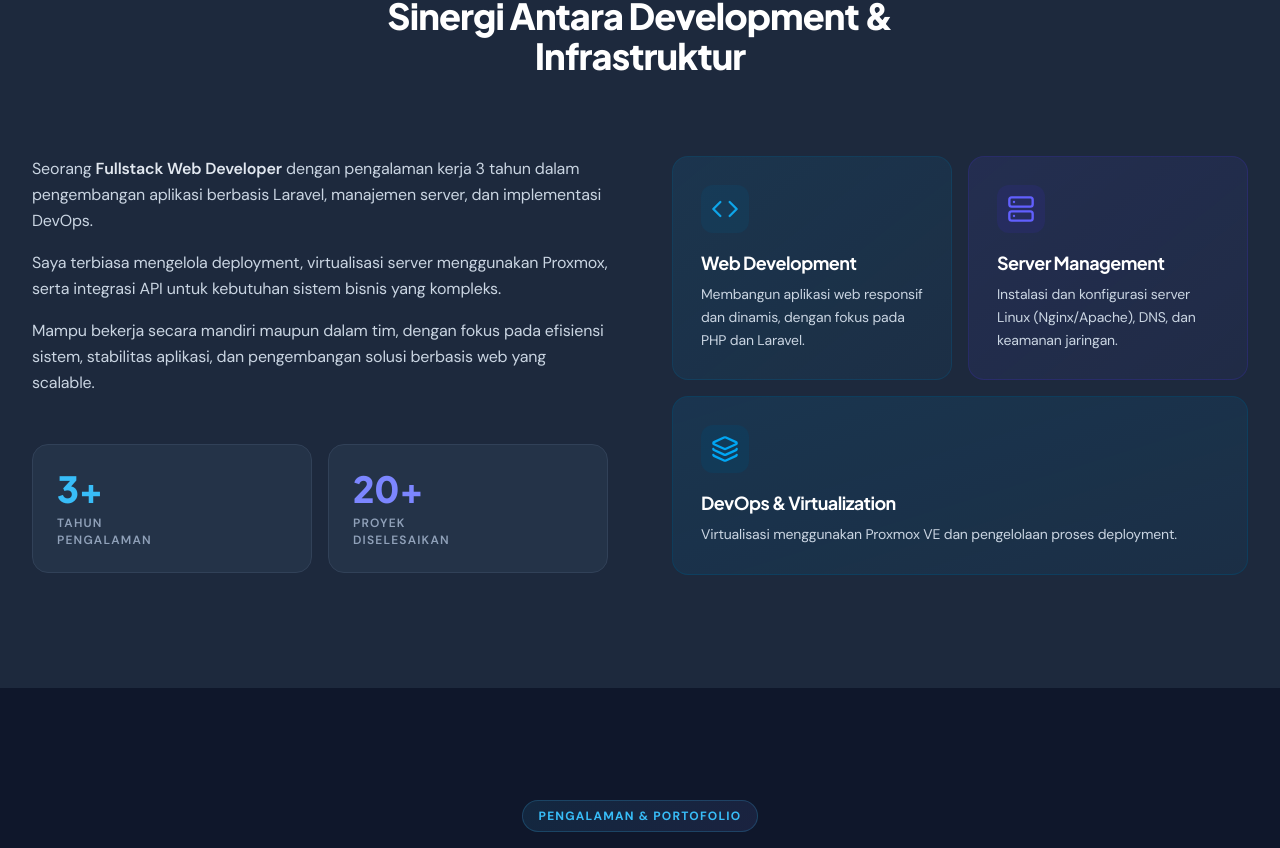
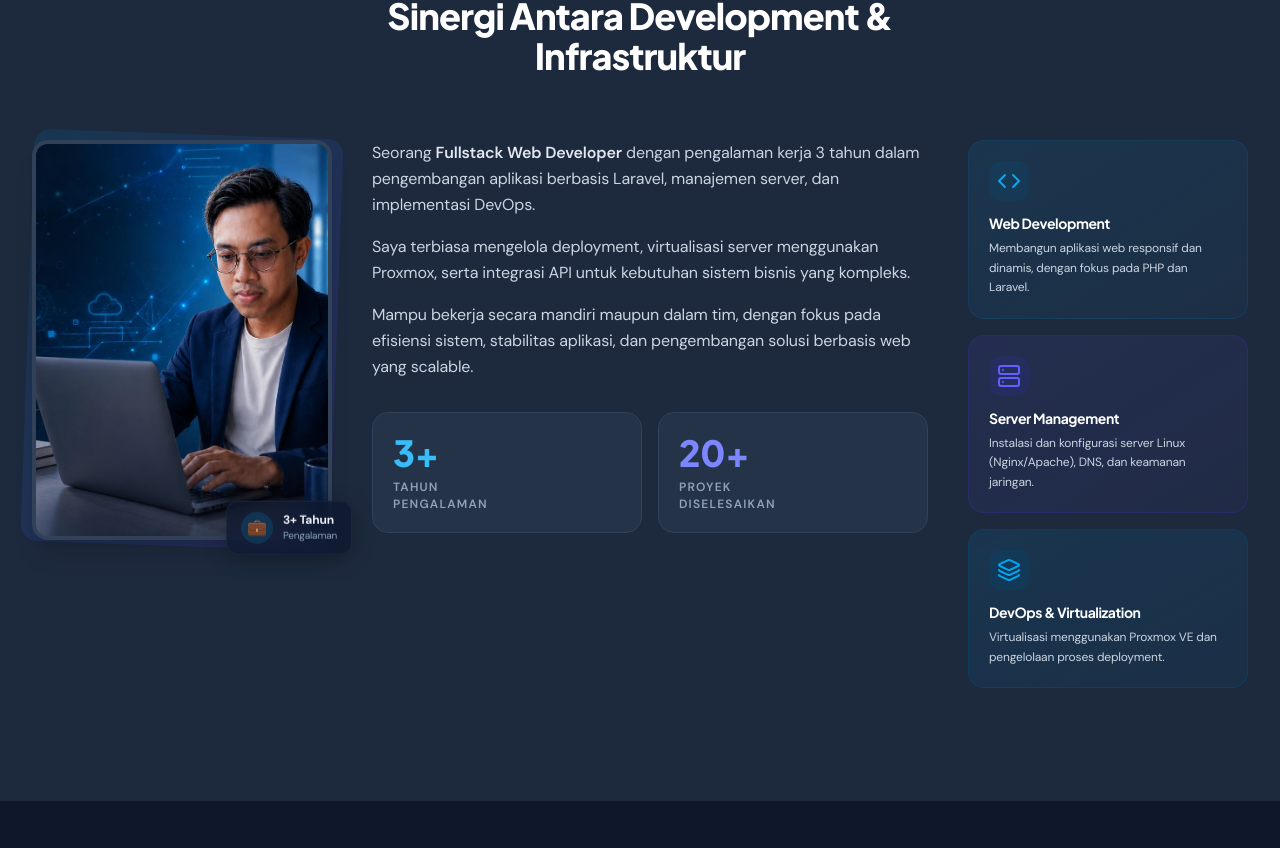
Before and after one commit to fikrizumardev/portfolio-new, a React (Vite) app: page / in a window 1280 px wide. Shown: the part 960-1808 px from the top of the page. Built offline with nearby package versions, Linux system fonts and the light colour scheme.

Commit message:
Tambahan elemen foto di section about

```diff
--- a/src/components/About.tsx
+++ b/src/components/About.tsx
@@ -1,27 +1,28 @@
 import { motion } from 'framer-motion';
 import { Server, Code, Layers } from 'lucide-react';
 import { useLanguage } from '../contexts/LanguageContext';
+import photo2 from '../assets/photo2.jpg';
 
 const About = () => {
   const { t } = useLanguage();
 
   const cards = [
     {
-      icon: <Code size={28} className="text-primary-500" />,
+      icon: <Code size={24} className="text-primary-500" />,
       title: t('about.card1.title'),
       desc: t('about.card1.desc'),
       accent: 'from-primary-500/10 to-primary-500/5 border-primary-100 dark:border-primary-900/50',
       iconBg: 'bg-primary-50 dark:bg-primary-900/30',
     },
     {
-      icon: <Server size={28} className="text-indigo-500" />,
+      icon: <Server size={24} className="text-indigo-500" />,
       title: t('about.card2.title'),
       desc: t('about.card2.desc'),
       accent: 'from-indigo-500/10 to-indigo-500/5 border-indigo-100 dark:border-indigo-900/50',
       iconBg: 'bg-indigo-50 dark:bg-indigo-900/30',
     },
     {
-      icon: <Layers size={28} className="text-sky-500" />,
+      icon: <Layers size={24} className="text-sky-500" />,
       title: t('about.card3.title'),
       desc: t('about.card3.desc'),
       accent: 'from-sky-500/10 to-sky-500/5 border-sky-100 dark:border-sky-900/50',
@@ -39,7 +40,7 @@ const About = () => {
           whileInView={{ opacity: 1, y: 0 }}
           viewport={{ once: true }}
           transition={{ duration: 0.6 }}
-          className="text-center max-w-2xl mx-auto mb-12 md:mb-20"
+          className="text-center max-w-2xl mx-auto mb-12 md:mb-16"
         >
           <span className="section-label mb-3 inline-flex">{t('about.subtitle')}</span>
           <h2 className="font-display text-2xl sm:text-3xl md:text-4xl font-extrabold text-slate-900 dark:text-white tracking-tight">
@@ -47,15 +48,56 @@ const About = () => {
           </h2>
         </motion.div>
 
-        <div className="flex flex-col lg:flex-row gap-10 md:gap-16 items-start">
+        {/* ── Main Layout: Photo | Bio + Stats | Cards ── */}
+        <div className="flex flex-col lg:flex-row gap-8 lg:gap-10 items-start">
 
-          {/* ── Left: Bio ── */}
+          {/* ── Col 1: Photo ── */}
           <motion.div
             initial={{ opacity: 0, x: -30 }}
             whileInView={{ opacity: 1, x: 0 }}
             viewport={{ once: true }}
-            transition={{ duration: 0.6 }}
-            className="lg:w-1/2"
+            transition={{ duration: 0.7 }}
+            className="w-full lg:w-[280px] xl:w-[300px] flex-shrink-0"
+          >
+            <div className="relative mx-auto w-full max-w-[260px] sm:max-w-[300px] lg:max-w-none">
+              {/* Decorative tilt bg */}
+              <div className="absolute inset-0 bg-gradient-to-br from-primary-100 to-indigo-100 dark:from-primary-900/40 dark:to-indigo-900/40 rounded-2xl transform rotate-2 scale-[1.03]" />
+
+              {/* Photo frame */}
+              <div className="relative rounded-2xl overflow-hidden border-4 border-white dark:border-slate-700 shadow-xl aspect-[3/4]">
+                <img
+                  src={photo2}
+                  alt="Fikri Zumar"
+                  className="w-full h-full object-cover object-top"
+                />
+                {/* Subtle gradient overlay at bottom */}
+                <div className="absolute inset-x-0 bottom-0 h-1/3 bg-gradient-to-t from-slate-900/40 to-transparent" />
+              </div>
+
+              {/* Floating experience badge */}
+              <motion.div
+                animate={{ y: [0, -6, 0] }}
+                transition={{ duration: 3.5, repeat: Infinity, ease: 'easeInOut' }}
+                className="absolute -bottom-4 -right-3 sm:-right-5 glass dark:glass-dark px-3.5 py-2.5 rounded-xl flex items-center gap-2.5 shadow-lg"
+              >
+                <div className="w-8 h-8 bg-primary-100 dark:bg-primary-900/50 rounded-full flex items-center justify-center flex-shrink-0">
+                  <span className="text-base">💼</span>
+                </div>
+                <div>
+                  <p className="text-xs font-extrabold text-slate-900 dark:text-slate-100 leading-tight">3+ Tahun</p>
+                  <p className="text-[10px] text-slate-500 dark:text-slate-400">Pengalaman</p>
+                </div>
+              </motion.div>
+            </div>
+          </motion.div>
+
+          {/* ── Col 2: Bio + Stats ── */}
+          <motion.div
+            initial={{ opacity: 0, y: 20 }}
+            whileInView={{ opacity: 1, y: 0 }}
+            viewport={{ once: true }}
+            transition={{ duration: 0.6, delay: 0.1 }}
+            className="flex-1 min-w-0 mt-6 lg:mt-0"
           >
             <div className="space-y-4 text-slate-600 dark:text-slate-300 text-sm sm:text-base leading-relaxed">
               <p>
@@ -68,14 +110,14 @@ const About = () => {
             </div>
 
             {/* Stats */}
-            <div className="mt-8 md:mt-12 grid grid-cols-2 gap-4">
+            <div className="mt-8 grid grid-cols-2 gap-4">
               {[
                 { value: '3+', label: t('about.stats.years'), sub: t('about.stats.exp'), color: 'text-primary-600 dark:text-primary-400' },
                 { value: '20+', label: t('about.stats.projects'), sub: t('about.stats.completed'), color: 'text-indigo-600 dark:text-indigo-400' },
               ].map((stat, i) => (
                 <div
                   key={i}
-                  className="p-4 sm:p-6 rounded-2xl bg-slate-50 dark:bg-slate-700/40 border border-slate-100 dark:border-slate-700"
+                  className="p-4 sm:p-5 rounded-2xl bg-slate-50 dark:bg-slate-700/40 border border-slate-100 dark:border-slate-700"
                 >
                   <div className={`font-display text-3xl sm:text-4xl font-extrabold ${stat.color}`}>{stat.value}</div>
                   <div className="mt-1.5 text-[10px] sm:text-xs font-semibold text-slate-500 dark:text-slate-400 uppercase tracking-widest leading-snug">
@@ -84,30 +126,46 @@ const About = () => {
                 </div>
               ))}
             </div>
+
+            {/* Cards — visible on mobile/tablet below bio, hidden on lg (shown in col 3) */}
+            <div className="mt-6 grid grid-cols-1 sm:grid-cols-3 gap-4 lg:hidden">
+              {cards.map((card, idx) => (
+                <div
+                  key={idx}
+                  className={`bg-gradient-to-br ${card.accent} p-4 rounded-2xl border card-glow`}
+                >
+                  <div className={`w-9 h-9 ${card.iconBg} rounded-xl flex items-center justify-center mb-3`}>
+                    {card.icon}
+                  </div>
+                  <h3 className="font-display text-sm font-bold text-slate-900 dark:text-white mb-1">{card.title}</h3>
+                  <p className="text-xs text-slate-600 dark:text-slate-300 leading-relaxed">{card.desc}</p>
+                </div>
+              ))}
+            </div>
           </motion.div>
 
-          {/* ── Right: Cards ── */}
+          {/* ── Col 3: Cards (desktop only) ── */}
           <motion.div
             initial={{ opacity: 0, x: 30 }}
             whileInView={{ opacity: 1, x: 0 }}
             viewport={{ once: true }}
-            transition={{ duration: 0.6 }}
-            className="lg:w-1/2 grid grid-cols-2 gap-4 w-full"
+            transition={{ duration: 0.6, delay: 0.15 }}
+            className="hidden lg:flex flex-col gap-4 w-[260px] xl:w-[280px] flex-shrink-0"
           >
             {cards.map((card, idx) => (
               <motion.div
                 key={idx}
-                initial={{ opacity: 0, y: 20 }}
+                initial={{ opacity: 0, y: 16 }}
                 whileInView={{ opacity: 1, y: 0 }}
                 viewport={{ once: true }}
                 transition={{ duration: 0.4, delay: idx * 0.1 }}
-                className={`bg-gradient-to-br ${card.accent} p-5 sm:p-7 rounded-2xl border card-glow ${idx === 2 ? 'col-span-2' : ''}`}
+                className={`bg-gradient-to-br ${card.accent} p-5 rounded-2xl border card-glow`}
               >
-                <div className={`w-10 h-10 sm:w-12 sm:h-12 ${card.iconBg} rounded-xl flex items-center justify-center mb-4`}>
+                <div className={`w-10 h-10 ${card.iconBg} rounded-xl flex items-center justify-center mb-3`}>
                   {card.icon}
                 </div>
-                <h3 className="font-display text-base sm:text-lg font-bold text-slate-900 dark:text-white mb-1.5">{card.title}</h3>
-                <p className="text-xs sm:text-sm text-slate-600 dark:text-slate-300 leading-relaxed">{card.desc}</p>
+                <h3 className="font-display text-sm font-bold text-slate-900 dark:text-white mb-1.5">{card.title}</h3>
+                <p className="text-xs text-slate-600 dark:text-slate-300 leading-relaxed">{card.desc}</p>
               </motion.div>
             ))}
           </motion.div>
```
Also changed, not shown: src/assets/photo2.jpg (added).
